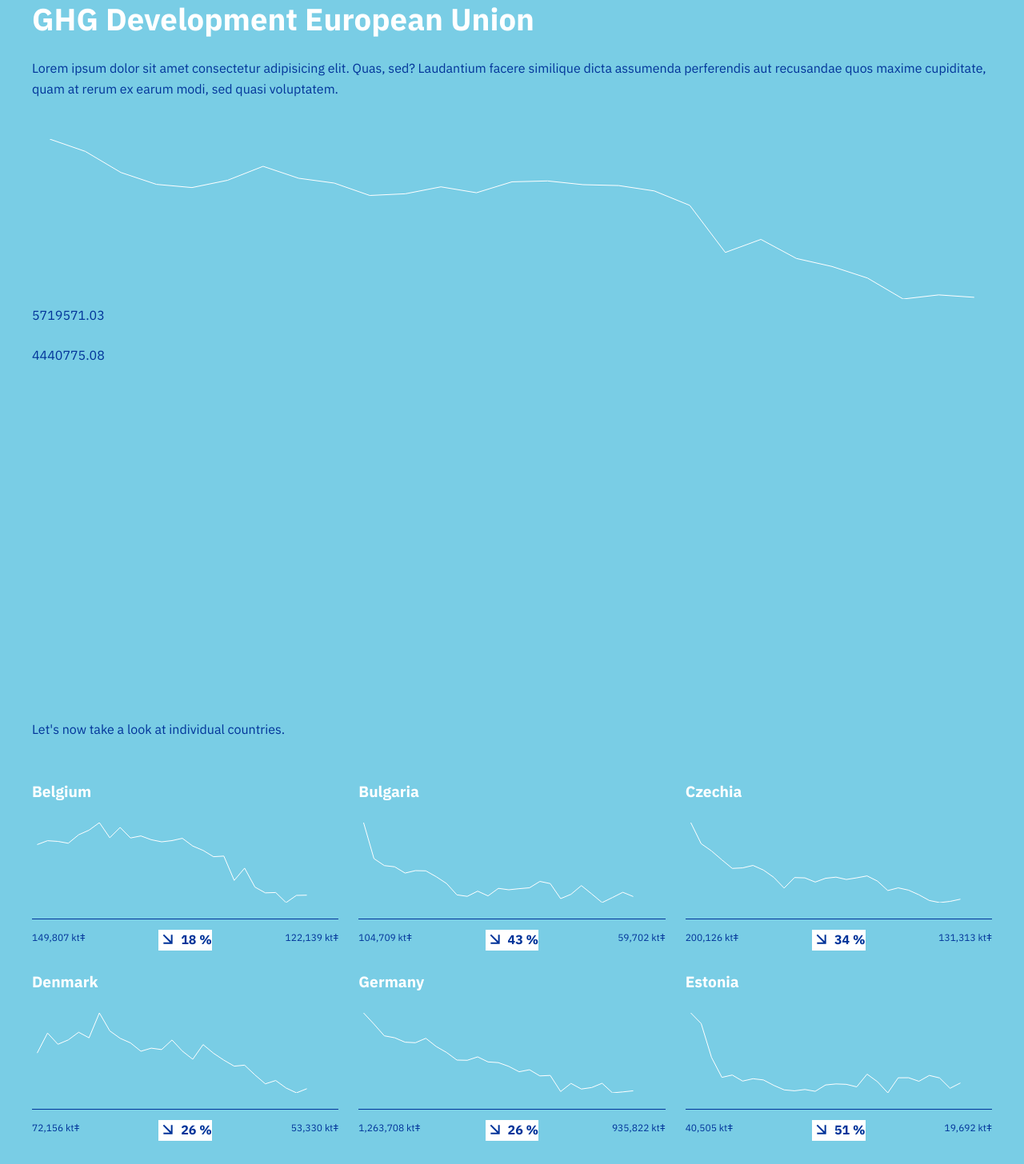
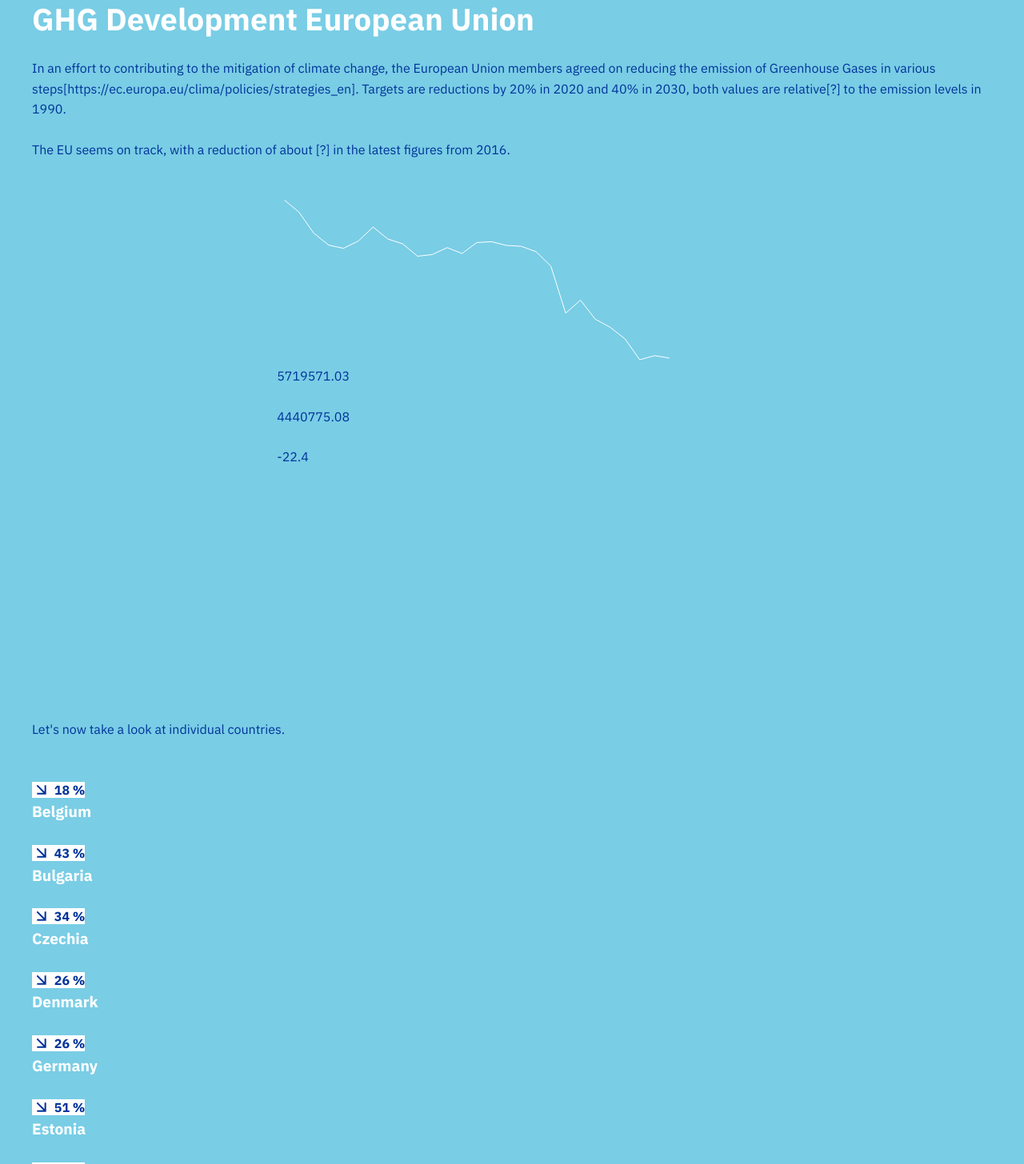
Before and after one commit to dnsos/ghg-emissions-viewer, a Vue app: page /#/ in a window 1280 px wide. Shown: the top 1456 px of the page at 80% size. Built offline with nearby package versions, Linux system fonts and the light colour scheme.

Commit message:
Various changes

```diff
--- /dev/null
+++ b/src/assets/d3/index.js
@@ -0,0 +1,22 @@
+import { select, selectAll } from 'd3-selection'
+
+import {
+  scaleLinear,
+  scaleTime,
+  scaleOrdinal,
+  schemeCategory10
+} from 'd3-scale'
+
+import { max, min, deviation } from 'd3-array'
+
+export default {
+  select,
+  selectAll,
+  scaleLinear,
+  scaleTime,
+  scaleOrdinal,
+  schemeCategory10,
+  max,
+  min,
+  deviation
+}
--- a/src/components/EmissionsGradient.vue
+++ b/src/components/EmissionsGradient.vue
@@ -85,13 +85,14 @@ export default {
       isHovered: false,
       trendIsActive: this.initialTrendState,
       gradientWidth: 412,
-      gradientHeight: 100,
-      // set initially displayed value here
       activeValue: this.values[this.values.length - 1],
       activeYear: this.intervalStart + this.values.length - 1
     }
   },
   computed: {
+    gradientHeight: function () {
+      return this.gradientWidth / 3
+    },
     cellWidth: function() {
       return this.gradientWidth / this.values.length
     },
--- a/src/components/SectionContextualisation.vue
+++ b/src/components/SectionContextualisation.vue
@@ -10,7 +10,7 @@
             <input
               type="range"
               min="0"
-              :max="allEntitiesExceptEU[rangeValue].values.length - 1"
+              :max="eu28Entities[rangeValue].values.length - 1"
               step="1"
               v-model.number="rangeValue"
             >
@@ -19,7 +19,7 @@
     </section>
     <section class="grid--autofill-squares chapter__content">
         <div
-            v-for="entity in allEntitiesExceptEU"
+            v-for="entity in eu28Entities"
             :key="entity.name"
             class="share"
             :id="'share__' + entity.name.toLowerCase()"
@@ -45,8 +45,8 @@ export default {
     }
   },
   computed: {
-    allEntitiesExceptEU: function() {
-        return this.$store.getters.allEntitiesExceptEU
+    eu28Entities: function() {
+        return this.$store.getters.eu28Entities
     },
     cellColor: function(value) {
       return chroma
--- a/src/components/SectionCountriesTrends.vue
+++ b/src/components/SectionCountriesTrends.vue
@@ -3,27 +3,16 @@
     <section class="chapter__introduction">
       <p>Let's now take a look at individual countries.</p>
     </section>
-    <section class="grid--autofit chapter__content">
+    <section class="chapter__content">
         <section
-            v-for="entity in allEntitiesExceptEU"
+            v-for="entity in eu28Entities"
             :key="entity.name"
             >
-            <h5>{{ entity.name }}</h5>
-            <figure ref="trendwrapper">
-                <svg class="chart" :width="trendWidth" :height="trendHeight" >
-                    <g>
-                        <Trendpath :values="entity.values" :width="trendWidth" :height="trendHeight" />
-                    </g>
-                </svg>
-            </figure>
-            <section class="indicators">
-                <span class="indicator__first-value">{{ new Intl.NumberFormat().format(entity.values[0].toFixed(0)) }} ktǂ</span>
-                <span class="indicator__change">
+            <span class="indicator__change">
                     <i :class="[entity.values[entity.values.length -1 ] < entity.values[0] ? 'arrow--decreasing' : 'arrow--increasing']" class="arrow--forward"></i>
                     {{ Math.abs(100 - (100 / entity.values[0] * entity.values[entity.values.length - 1]).toFixed(0)) }} %
                 </span>
-                <span class="indicator__last-value">{{ new Intl.NumberFormat().format(entity.values[entity.values.length - 1].toFixed(0)) }} ktǂ</span>
-            </section>
+            <h5>{{ entity.name }}</h5>
         </section>
       </section>
   </article>
@@ -31,55 +20,24 @@
 
 <script>
 import * as d3 from "d3"
-import Trendpath from "@/components/Trendpath.vue"
 
 export default {
   name: "SectionCountriesTrends",
-  components: {
-      Trendpath
-  },
   data: function() {
     return {
-        trendWidth: 350,
-        trendHeight: 100
     }
   },
   computed: {
-    allEntitiesExceptEU: function() {
-        return this.$store.getters.allEntitiesExceptEU
+    eu28Entities: function() {
+        return this.$store.getters.eu28Entities
     }
-  },
-  methods: {
-  },
-  mounted: function() {
-    //this.trendWidth = this.$refs.trendwrapper.offsetWidth;
-
-    window.addEventListener("resize", () => {
-      this.trendWidth = this.$refs.trendwrapper.offsetWidth
-    })
   }
 }
 </script>
 
 <style scoped>
-.indicators {
-    display: grid;
-    grid-template-columns: 1fr auto 1fr;
-    padding-top: calc(var(--grid-spacing) / 2);
-    margin-top: calc(var(--grid-spacing) / 2);
-    border-top: .1rem solid var(--color-eublue);
-}
-
-.indicator__first-value, .indicator__last-value {
-    font-size: var(--font-size-small);
-}
-
 .indicator__change {
     font-weight: 700;
     background-color: white;
 }
-
-.indicator__last-value {
-    text-align: right;
-}
 </style>
--- a/src/components/SectionEU.vue
+++ b/src/components/SectionEU.vue
@@ -2,22 +2,25 @@
   <article class="grid--12-columns chapter">
     <section class="chapter__introduction">
       <h2>GHG Development European Union</h2>
-      <p>Lorem ipsum dolor sit amet consectetur adipisicing elit. Quas, sed? Laudantium facere similique dicta assumenda perferendis aut recusandae quos maxime cupiditate, quam at rerum ex earum modi, sed quasi voluptatem.</p>
+      <p>In an effort to contributing to the mitigation of climate change, the European Union members agreed on reducing the emission of Greenhouse Gases in various steps[https://ec.europa.eu/clima/policies/strategies_en]. Targets are reductions by 20% in 2020 and 40% in 2030, both values are relative[?] to the emission levels in 1990.</p>
+      <p>The EU seems on track, with a reduction of about [?] in the latest figures from 2016.</p>
     </section>
-    <section class="c-main">
+    <section class="trendpath--EU">
       <figure ref="wrapper">
         <svg :width="trendpathWidth" :height="trendpathHeight">
-          <Trendpath :values="euEntity.values" :width="trendpathWidth" :height="trendpathHeight" />
+          <Trendpath :values="EUEntity.values" :width="trendpathWidth" :height="trendpathHeight" />
         </svg>
       </figure>
-      <p>{{ euEntity.values[0] }}</p>
-      <p>{{ euEntity.values[euEntity.values.length - 1] }}</p>
+      <p>{{ EUEntity.values[0] }}</p>
+      <p>{{ EUEntity.values[EUEntity.values.length - 1] }}</p>
+      <p>{{ EUChange }}</p>
     </section>
   </article>
 </template>
 
 <script>
 import { mapGetters } from 'vuex'
+import d3 from '@/assets/d3'
 import Trendpath from '@/components/Trendpath.vue'
 
 export default {
@@ -35,16 +38,24 @@ export default {
     intervalStart: function () {
       return this.$store.state.data.intervalStart
     },
-    euEntity: function () {
-      return this.$store.getters.euEntity[0]
+    EUEntity: function () {
+      return this.$store.getters.euEntity[0] // TODO: why do I have to specify an index here?
     },
-    maxValueEu: function () {
-      // let val = Math.max(...euEntity.values)
-      return 5719571.03
+    EUChange: function () {
+      const valueFirstYear = this.EUEntity.values[0],
+            valueLastYear = this.EUEntity.values[this.EUEntity.values.length - 1]
+      return this.getPercentageChange(valueFirstYear, valueLastYear).toFixed(1)
+    }
+  },
+  methods: {
+    getPercentageChange: function (previousValue, currentValue) {
+      let changeValue = previousValue - currentValue
+      return - (changeValue / previousValue) * 100
     }
   },
   mounted: function() {
-    this.trendpathWidth = this.$refs.wrapper.offsetWidth
+    //this.trendpathWidth = this.$refs.wrapper.offsetWidth
+
     window.addEventListener("resize", () => {
       this.trendpathWidth = this.$refs.wrapper.offsetWidth
     })
@@ -53,4 +64,7 @@ export default {
 </script>
 
 <style scoped>
+.trendpath--EU {
+  grid-column: 4 / 10;
+}
 </style>
--- a/src/components/SectionOverview.vue
+++ b/src/components/SectionOverview.vue
@@ -17,7 +17,7 @@
     </section>
     <section class="grid--autofit chapter__content">
       <EmissionsGradient
-        v-for="entity in allEntitiesExceptEU"
+        v-for="entity in eu28Entities"
         :key="entity.name"
         :intervalStart="intervalStart"
         :initialValue="entity.values[0]"
@@ -47,17 +47,13 @@ export default {
     intervalStart: function() {
       return this.$store.state.data.intervalStart
     },
-    allEntitiesExceptEU: function() {
-      return this.$store.getters.allEntitiesExceptEU
+    eu28Entities: function() {
+      return this.$store.getters.eu28Entities
     },
     maxValueWithoutEu: function () {
-      let maxEntity = this.allEntitiesExceptEU.map(entity => Math.max(...entity.values))
+      let maxEntity = this.eu28Entities.map(entity => Math.max(...entity.values))
       return Math.max(...maxEntity)
     }
-  },
-  methods: {
-  },
-  mounted: function() {
   }
 }
 </script>
--- a/src/components/SectionShares.vue
+++ b/src/components/SectionShares.vue
@@ -11,7 +11,7 @@
             <input
               type="range"
               min="0"
-              :max="allEntitiesExceptEU[rangeValue].values.length - 1"
+              :max="eu28Entities[rangeValue].values.length - 1"
               step="1"
               v-model.number="rangeValue"
             >
@@ -46,7 +46,7 @@ export default {
     };
   },
   computed: {
-    ...mapGetters(["allEntitiesExceptEU"]),
+    ...mapGetters(["eu28Entities"]),
     intervalStart: function() {
       return this.$store.state.data.intervalStart;
     },
@@ -55,7 +55,7 @@ export default {
     },
     totalValue: function() {
       let val = 0;
-      this.allEntitiesExceptEU.forEach(entity => {
+      this.eu28Entities.forEach(entity => {
         val += entity.values[this.rangeValue];
       });
       return val;
--- a/src/store/store.js
+++ b/src/store/store.js
@@ -30,8 +30,16 @@ export const store = new Vuex.Store({
       return euEntity
     },
     allEntitiesExceptEU: (state) => {
-      let allEntitiesExceptEU = state.data.entities.filter(entity => entity.name !== 'EU')
+      let allEntitiesExceptEU = state.data.entities.filter(entity => {
+        return entity.name !== 'EU'
+      })
       return allEntitiesExceptEU
+    },
+    eu28Entities: (state) => {
+      let eu28Entities = state.data.entities.filter(entity => {
+        return entity.name !== 'EU' && entity.name !== 'Turkey' && entity.name !== 'Switzerland' && entity.name !== 'Norway' && entity.name !== 'Liechtenstein' && entity.name !== 'Iceland'
+      })
+      return eu28Entities
     },
     sharesOrderedByYear: (state) => {
       let shares = []
```
